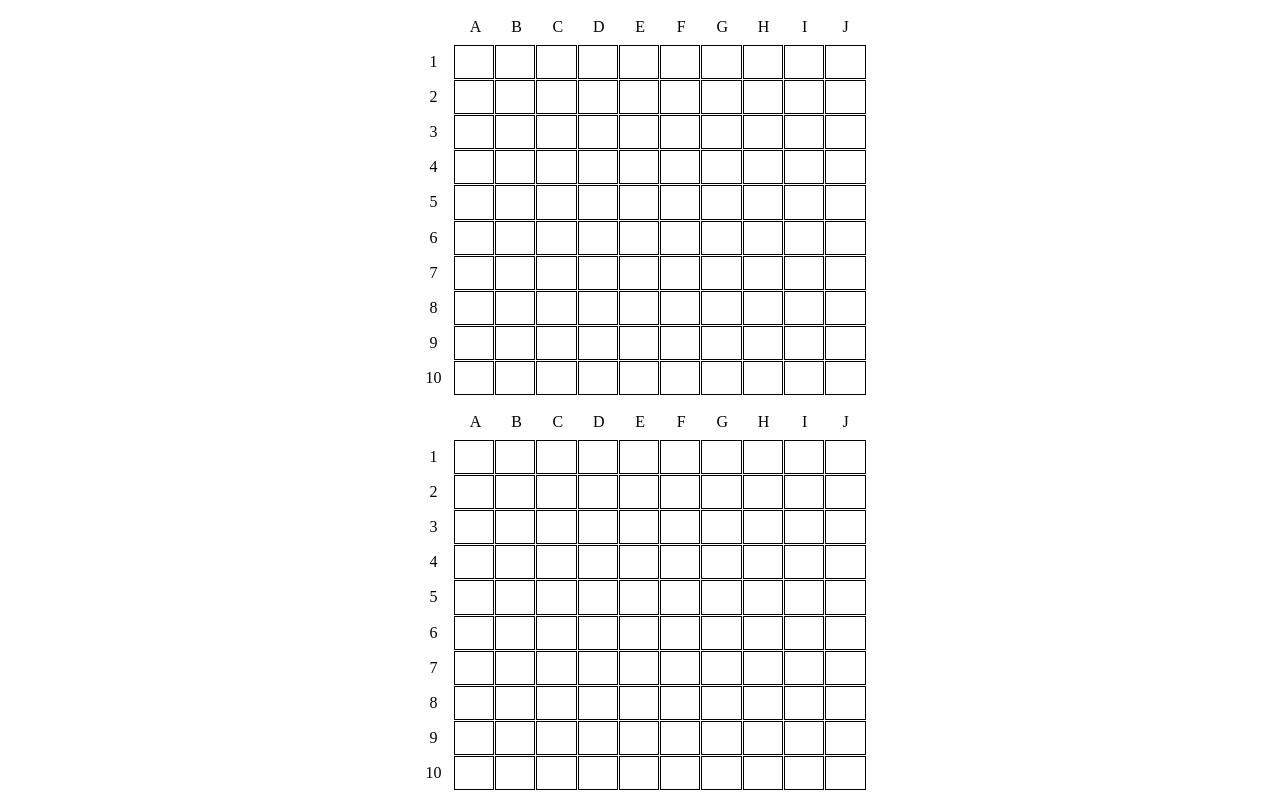
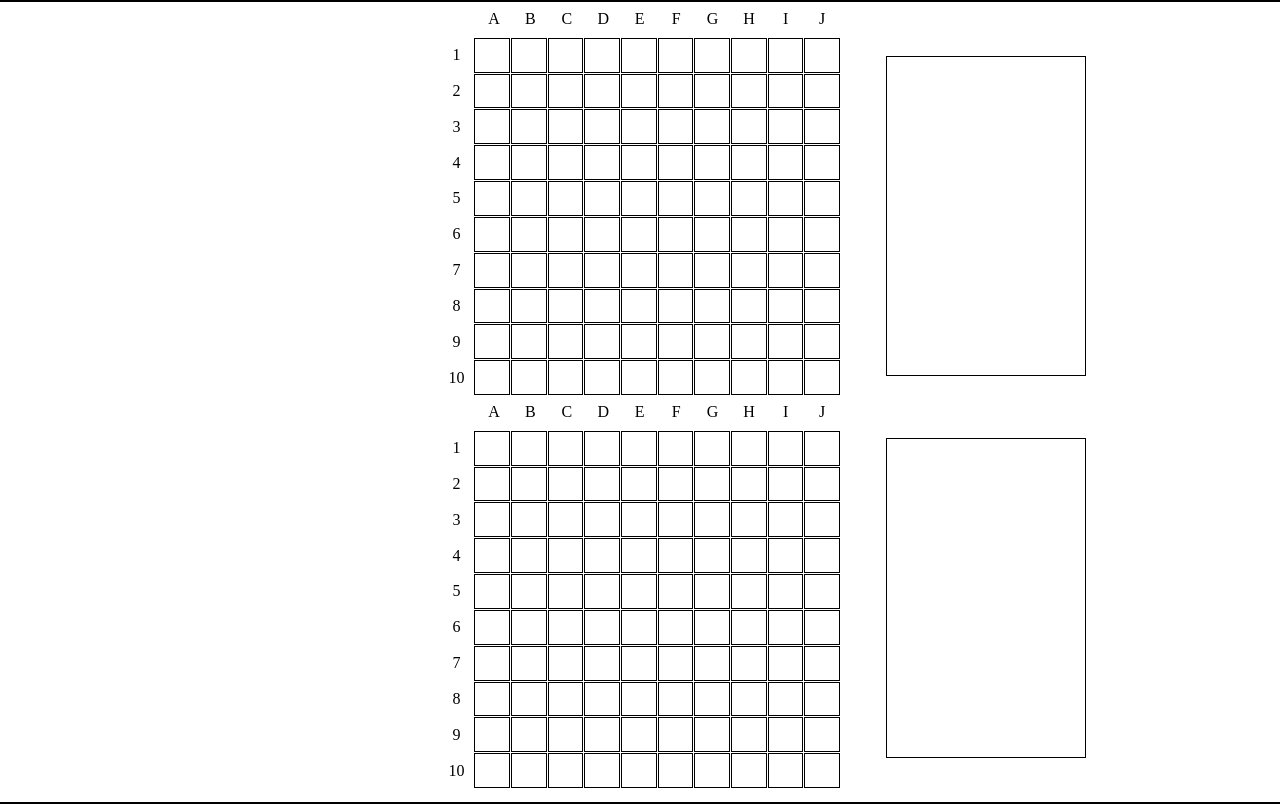
Before and after one commit to 99slayer/odin-battleship, a website built with webpack: page dist/index.html in a window 1280 px wide. Built offline with nearby package versions, Linux system fonts and the light colour scheme.

Commit message:
- More CSS tweaks.

```diff
--- a/src/index.css
+++ b/src/index.css
@@ -4,52 +4,80 @@
   box-sizing: border-box;
 }
 body{
+  display: flex;
+  flex-direction: column;
   height: 100vh;
 }
+header{
+  height: 40px;
+  width: 100%;
+  border: 1px solid black;
+}
 #main{
-  display: flex;
-  justify-content: center;
-  align-items: center;
-  margin-left: auto;
-  margin-right: auto;
+  display: grid;
+  grid-template-columns: 1fr 452px 1fr;
+  grid-template-rows: repeat(2,1fr);
   width: 100vw;
   height: 100vh;
-  /* border: 2px solid blue; */
 }
 #computer-stats{
-
+  grid-column: 3/4;
+  grid-row: 1/2;
+  justify-self: flex-start;
+  align-self: flex-start;
+  margin-top: 54px;
+  margin-left: 20px;
+  height: 80%;
+  max-width: 200px;
+  width: 100%;
+  border: 1px solid black;
 }
 #player-stats{
-
+  grid-column: 3/4;
+  grid-row: 2/3;
+  margin-top: 36px;
+  margin-left: 20px;
+  justify-self: flex-start;
+  align-self: flex-start;
+  height: 80%;
+  max-width: 200px;
+  width: 100%;
+  /* width: minmax */
+  border: 1px solid black;
 }
 #grid-space{
+  grid-column: 2/3;
+  grid-row: 1/3;
   display: flex;
   flex-direction: column;
-  justify-content: center;
+  justify-content: space-evenly;
   align-items: center;
-  padding-top: 10px;
-  padding-bottom: 10px;
-  gap: 10px;
   width: 451.5px;
   height: 100%;
   /* border: 2px solid black; */
 }
 #computer-grid{
+  justify-self: center;
+  align-self: center;
   display: grid;
   /* grid-template-columns: repeat(11, 1fr); */
   grid-template-rows: repeat(11, 1fr);
   gap: 1px;
-  width: 100%;
-  height: 50%;
+  width: 400px;
+  height: 400px;
   /* border: 1px solid black; */
 }
 #player-grid{
+  justify-self: center;
+  align-self: center;
   display: grid;
   /* grid-template-columns: repeat(11, 1fr); */
   grid-template-rows: repeat(11, 1fr);
   gap: 1px;
-  width: 100%;
-  height: 50%;
+  /* margin-top: 28px; */
+  margin-bottom: 14px;
+  width: 400px;
+  height: 400px;
   /* border: 1px solid black; */
 }
 .grid-row{
@@ -65,3 +93,8 @@ body{
   height: 100%;
   flex: 1;
 }
+footer{
+  height: 40px;
+  width: 100%;
+  border: 1px solid black;
+}
```
Also changed, not shown: dist/index.html.
